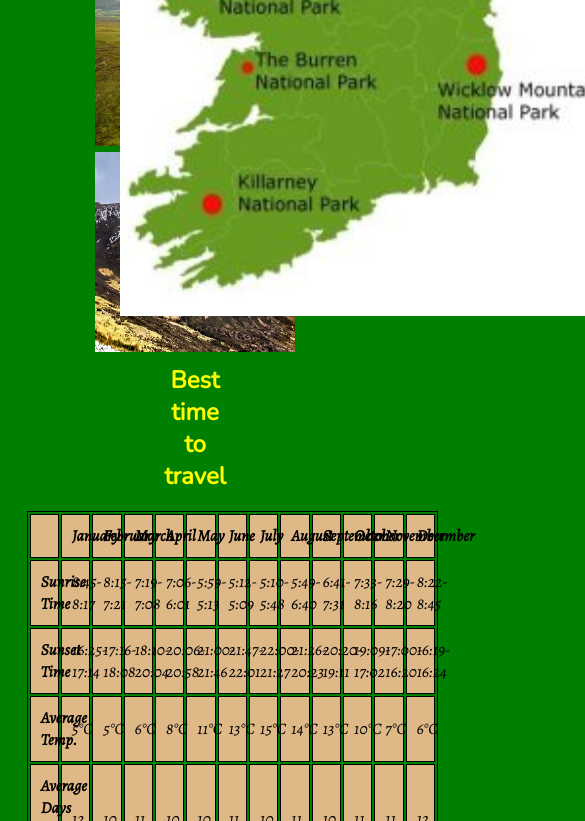
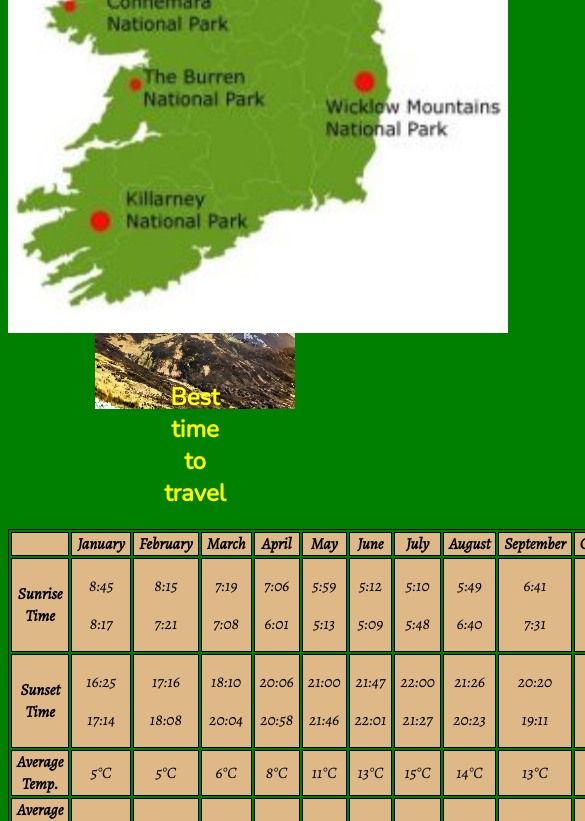
Before and after one commit to lpewton/ireland-national-parks, a plain HTML site: page index.html in a window 390 px wide. Shown: the part 1179-2000 px from the top of the page, 585 px wide, since content can reach past the window. Drawn offline with nearby package versions, Linux system fonts and the light colour scheme.

Commit message:
Finish styling home page responsiveness for max-width 1200px

```diff
--- a/assets/css/style.css
+++ b/assets/css/style.css
@@ -53,14 +53,15 @@ a:hover {
 #why-visit {
     height: 300px;
     text-align: center;
-    width: 100%;
     margin-top: 5%;
 }
 
 #why-visit-p {
     clear: left;
     text-align: left;
-    text-align: justify;
+    text-align: center;
+    margin: auto 10%;
+    margin-bottom: 2%;
 }
 
 .why-visit-photos {
@@ -69,15 +70,13 @@ a:hover {
 }
 
 #where {
-    margin-top: 5%;
+    margin-top: 10%;
     text-align: center;
-    width: 100%;
 }
 
 #national-parks-map {
     width: 500px;
     height: 600px;
-    padding: 0 30%;
 }
 
 #table-div {
@@ -87,13 +86,13 @@ a:hover {
 
 table {
     border: 1px black solid;
-    position: relative;
-    left: 5%;
+    margin-left: auto;
+    margin-right: auto;
 }
 
 td, tr, th {
     border: 1px black solid;
-    padding: 10px;
+    padding: 0 10px;
     background-color: burlywood;
 }
 
@@ -130,23 +129,18 @@ li > a {
 
 @media screen and (max-width: 1200px) {
 
-    h1 {
-    background-color: ;
-   }
-
    nav {
     height: 70px;
     display: inline-flex;
    }
 
    .nav-a {
-    margin: px 0px;
-    padding: px;
+    margin: 0px 10px;
+    padding: 1% 0px;
 
     }
 
     #why-visit-p {
-        width: 100%;
         text-align: center;
     }
 
@@ -163,8 +157,13 @@ li > a {
     }
 
     table {
-        table-layout: fixed;
-        width: 110%;
+        width: 93px;
+    }
+
+    td, tr, th {
+        border: 1px black solid;
+        padding: 0 5px;
+        background-color: burlywood;
     }
 
 }
@@ -183,9 +182,10 @@ li > a {
 
 
 
-
+/*
 @media screen and (max-width: 950px) {
     h1 {
-     background-color: ;
+     background-color: red;
     }
 }
+*/
--- a/index.html
+++ b/index.html
@@ -7,7 +7,7 @@
         <meta name="keywords" content="hiking, tourism, nature, national parks, ireland">
 
         <link href="https://fonts.googleapis.com/css2?family=Nunito:wght@300&display=swap" rel="stylesheet">
-        <link rel="stylesheet" href="/assets/css/style.css">
+        <link rel="stylesheet" href="assets/css/style.css">
         <title>Ireland's National Parks</title>
     </head>
 
@@ -67,33 +67,33 @@
                 </tr>
                 <tr>
                     <td><strong>Sunrise Time</strong></td>
-                    <td>8:45-8:17</td>
-                    <td>8:15-7:21</td>
-                    <td>7:19-7:08</td>
-                    <td>7:06-6:01</td>
-                    <td>5:59-5:13</td>
-                    <td>5:12-5:09</td>
-                    <td>5:10-5:48</td>
-                    <td>5:49-6:40</td>
-                    <td>6:41-7:31</td>
-                    <td>7:33-8:16</td>
-                    <td>7:29-8:20</td>
-                    <td>8:22-8:45</td>
+                    <td><p>8:45</p><p>8:17</p></td>
+                    <td><p>8:15</p><p>7:21</p></td>
+                    <td><p>7:19</p><p>7:08</p></td>
+                    <td><p>7:06</p><p>6:01</p></td>
+                    <td><p>5:59</p><p>5:13</p></td>
+                    <td><p>5:12</p><p>5:09</p></td>
+                    <td><p>5:10</p><p>5:48</p></td>
+                    <td><p>5:49</p><p>6:40</p></td>
+                    <td><p>6:41</p><p>7:31</p></td>
+                    <td><p>7:33</p><p>8:16</p></td>
+                    <td><p>7:29</p><p>8:20</p></td>
+                    <td><p>8:22</p><p>8:45</p></td>
                 </tr>
                 <tr>
                     <td><strong>Sunset Time</strong></td>
-                    <td>16:25-17:14</td>
-                    <td>17:16-18:08</td>
-                    <td>18:10-20:04</td>
-                    <td>20:06-20:58</td>
-                    <td>21:00-21:46</td>
-                    <td>21:47-22:01</td>
-                    <td>22:00-21:27</td>
-                    <td>21:26-20:23</td>
-                    <td>20:20-19:11</td>
-                    <td>19:09-17:02</td>
-                    <td>17:00-16:20</td>
-                    <td>16:19-16:24</td>
+                    <td><p>16:25</p><p>17:14</p></td>
+                    <td><p>17:16</p><p>18:08</p></td>
+                    <td><p>18:10</p><p>20:04</p></td>
+                    <td><p>20:06</p><p>20:58</p></td>
+                    <td><p>21:00</p><p>21:46</p></td>
+                    <td><p>21:47</p><p>22:01</p></td>
+                    <td><p>22:00</p><p>21:27</p></td>
+                    <td><p>21:26</p><p>20:23</p></td>
+                    <td><p>20:20</p><p>19:11</p></td>
+                    <td><p>19:09</p><p>17:02</p></td>
+                    <td><p>17:00</p><p>16:20</p></td>
+                    <td><p>16:19</p><p>16:24</p></td>
                 </tr>
                 <tr>
                     <td><strong>Average Temp.</strong></td>
```
